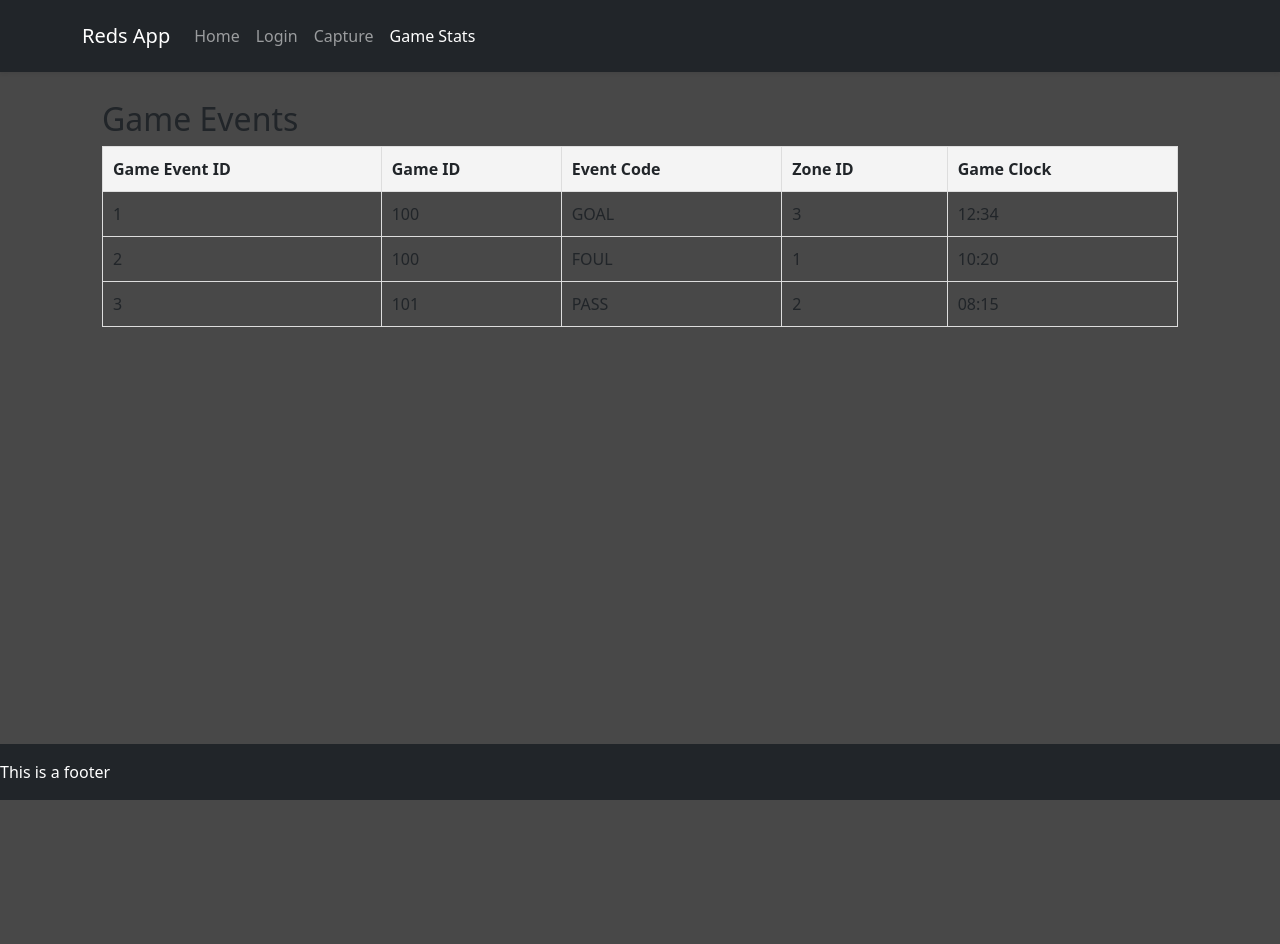
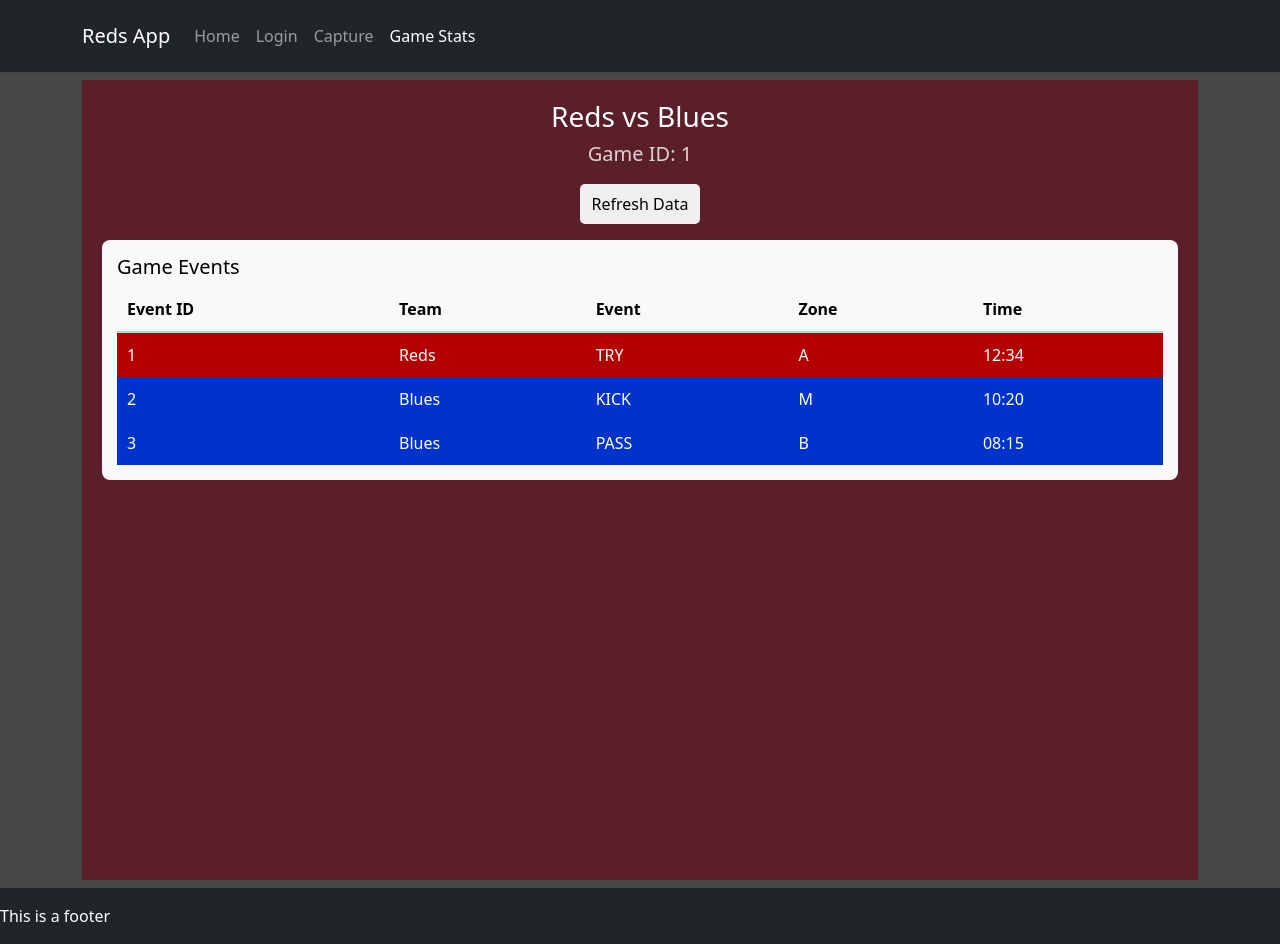
Before and after one commit to VmiteOCE/IFB398-T125, a React (Vite) app in the folder client-application/: page /game-events in a window 1280 px wide. Before the commit the page ends 800 px from the top, so only its background shows below. Built offline with nearby package versions, Linux system fonts and the light colour scheme.

Commit message:
UI changes and table is ready for database and API endpoints

```diff
--- a/client-application/src/pages/GameEventsPage.jsx
+++ b/client-application/src/pages/GameEventsPage.jsx
@@ -1,72 +1,200 @@
 
-import React from "react";
+import React, { useEffect, useState } from "react";
+import { Container } from "react-bootstrap";
 
 const GameEventsPage = () => {
-  // Sample data (replace this with API data later)
-  const data = [
+  const [data, setData] = useState([]);
+  const [loading, setLoading] = useState(true);
+
+  // ✅ Game ID (will come from another page later)
+  const gameId = 1;
+
+  // ✅ Toggle dummy/API
+  const USE_DUMMY_DATA = true;
+
+  // ✅ Dummy data
+  const dummyData = [
     {
       game_event_id: 1,
-      game_id: 100,
-      event_code: "GOAL",
-      zone_id: 3,
+      game_id: 1,
+      event_code: "TRY",
+      team_id: "Reds",
+      zone_id: "A",
       game_clock: "12:34",
     },
     {
       game_event_id: 2,
-      game_id: 100,
-      event_code: "FOUL",
-      zone_id: 1,
+      game_id: 1,
+      event_code: "KICK",
+      team_id: "Blues",
+      zone_id: "M",
       game_clock: "10:20",
     },
     {
       game_event_id: 3,
-      game_id: 101,
+      game_id: 1,
       event_code: "PASS",
-      zone_id: 2,
+      team_id: "Blues",
+      zone_id: "B",
       game_clock: "08:15",
     },
   ];
 
+  const fetchGameEvents = async () => {
+    try {
+      setLoading(true);
+
+      if (USE_DUMMY_DATA) {
+        setTimeout(() => {
+          const filtered = dummyData.filter(
+            (event) => event.game_id === gameId
+          );
+          setData(filtered);
+          setLoading(false);
+        }, 300);
+        return;
+      }
+
+      // ✅ Future API
+      const response = await fetch(
+        `http://localhost:5000/api/game-events?game_id=${gameId}`
+      );
+
+      const result = await response.json();
+      setData(result);
+      setLoading(false);
+
+    } catch (error) {
+      console.error(error);
+      setLoading(false);
+    }
+  };
+
+  useEffect(() => {
+    fetchGameEvents();
+  }, []);
+
+  // ✅ Extract teams for title
+  const teams = [...new Set(data.map((e) => e.team_id))];
+
+  const gameTitle =
+    teams.length >= 2
+      ? `${teams[0]} vs ${teams[1]}`
+      : teams[0] || "Game";
+
   return (
-    <div style={{ padding: "20px" }}>
-      <h2>Game Events</h2>
+    <Container
+      fluid
+      style={{
+        backgroundColor: "#5a1f28",
+        minHeight: "100vh",
+        color: "white",
+        padding: "20px",
+      }}
+    >
+      {/* ✅ HEADER */}
+      <div className="text-center mb-3">
+        <h3>{gameTitle}</h3>
+        <h5 style={{ opacity: 0.8 }}>Game ID: {gameId}</h5>
 
-      <table style={{ borderCollapse: "collapse", width: "100%" }}>
+        {/* ✅ Refresh Button */}
+        <button
+          onClick={fetchGameEvents}
+          style={{
+            marginTop: "10px",
+            padding: "8px 12px",
+            cursor: "pointer",
+            borderRadius: "5px",
+            border: "none",
+          }}
+        >
+          Refresh Data
+        </button>
+      </div>
+
+      {/* ✅ TABLE PANEL */}
+      <div
+        style={{
+          background: "#f8f9fa",
+          color: "black",
+          padding: "15px",
+          borderRadius: "8px",
+        }}
+      >
+        <h5>Game Events</h5>
+
+        {loading ? (
+          <p>Loading...</p>
+        ) : (
+          <table
+            style={{
+              borderCollapse: "collapse",
+              width: "100%",
+            }}
+          >
             <thead>
               <tr>
-            <th style={styles.header}>Game Event ID</th>
-            <th style={styles.header}>Game ID</th>
-            <th style={styles.header}>Event Code</th>
-            <th style={styles.header}>Zone ID</th>
-            <th style={styles.header}>Game Clock</th>
+                <th style={styles.header}>Event ID</th>
+                <th style={styles.header}>Team</th>
+                <th style={styles.header}>Event</th>
+                <th style={styles.header}>Zone</th>
+                <th style={styles.header}>Time</th>
               </tr>
             </thead>
 
             <tbody>
-          {data.map((event) => (
-            <tr key={event.game_event_id}>
-              <td style={styles.cell}>{event.game_event_id}</td>
-              <td style={styles.cell}>{event.game_id}</td>
-              <td style={styles.cell}>{event.event_code}</td>
-              <td style={styles.cell}>{event.zone_id}</td>
-              <td style={styles.cell}>{event.game_clock}</td>
+              {data.length === 0 ? (
+                <tr>
+                  <td colSpan="5" style={styles.cell}>
+                    No data available
+                  </td>
                 </tr>
-          ))}
+              ) : (
+                data.map((event) => (
+                  <tr
+                    key={event.game_event_id}
+                    style={{
+                      // ✅ Reds = red, everything else = blue
+                      background:
+                        event.team_id?.toLowerCase() === "reds"
+                          ? "#b30000"
+                          : "#0033cc",
+                      color: "white",
+                    }}
+                  >
+                    <td style={styles.cell}>
+                      {event.game_event_id}
+                    </td>
+                    <td style={styles.cell}>
+                      {event.team_id}
+                    </td>
+                    <td style={styles.cell}>
+                      {event.event_code}
+                    </td>
+                    <td style={styles.cell}>
+                      {event.zone_id}
+                    </td>
+                    <td style={styles.cell}>
+                      {event.game_clock}
+                    </td>
+                  </tr>
+                ))
+              )}
             </tbody>
           </table>
+        )}
       </div>
+    </Container>
   );
 };
 
 const styles = {
   header: {
-    border: "1px solid #ddd",
+    textAlign: "left",
     padding: "10px",
-    backgroundColor: "#f4f4f4",
-    textAlign: "left",
+    borderBottom: "2px solid #ccc",
   },
   cell: {
-    border: "1px solid #ddd",
     padding: "10px",
   },
 };
```
Lines whose indentation alone changed are shown as unchanged.
